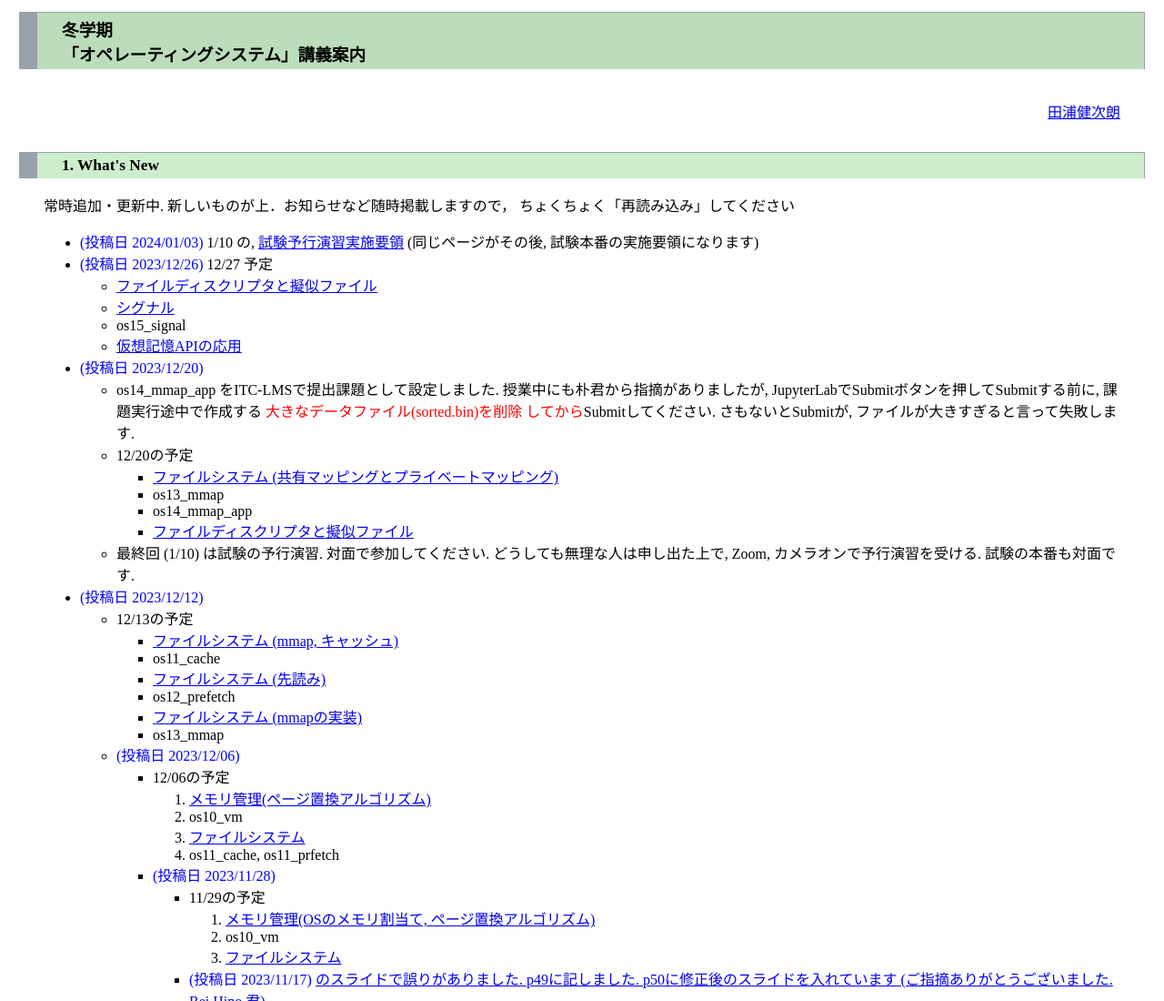
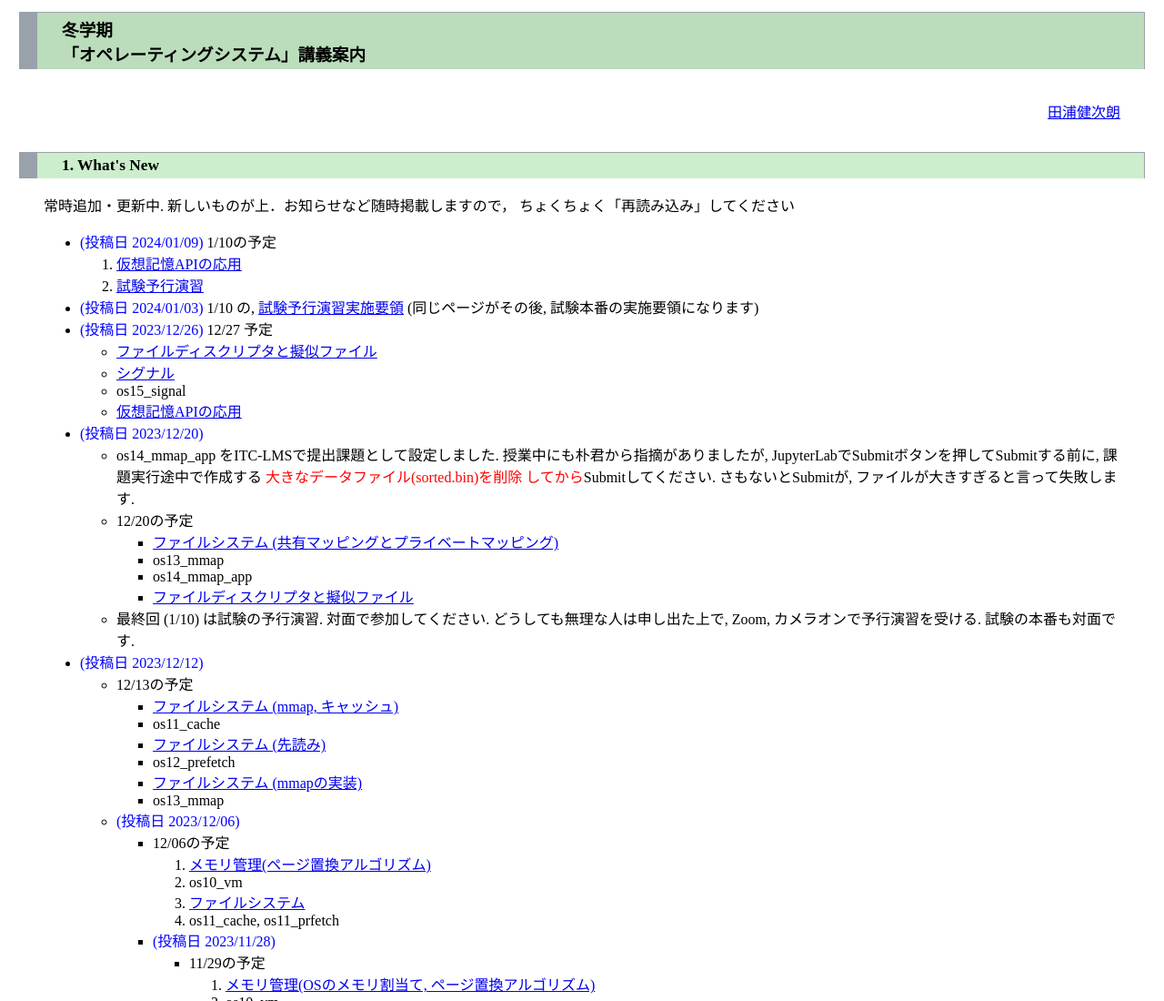
Before and after one commit to taura/operating-systems, a plain HTML site: page docs/index.html in a window 1280 px wide. Shown: the top 1100 px of the page at 91% size. Drawn offline with Linux system fonts and the light colour scheme.

Commit message:
exam2023

```diff
--- a/docs/index.html
+++ b/docs/index.html
@@ -115,6 +115,13 @@ pre {
   常時追加・更新中. 新しいものが上．お知らせなど随時掲載しますので，
   ちょくちょく「再読み込み」してください
   <ul>
+    <li><font color=blue>(投稿日 2024/01/09)</font>
+      1/10の予定
+      <ol>
+        <li><a href="slides/pdf/09_vm_app.pdf">仮想記憶APIの応用</a></li>
+        <li><a href="html/exam2023.html">試験予行演習</a></li>
+      </ol>
+    </li>
     <li><font color=blue>(投稿日 2024/01/03)</font>
       1/10 の, <a href="html/exam2023.html">
         試験予行演習実施要領</a> (同じページがその後, 試験本番の実施要領になります)
```
Also changed, not shown: docs/html/exam2023.html (+1 -1 lines).
